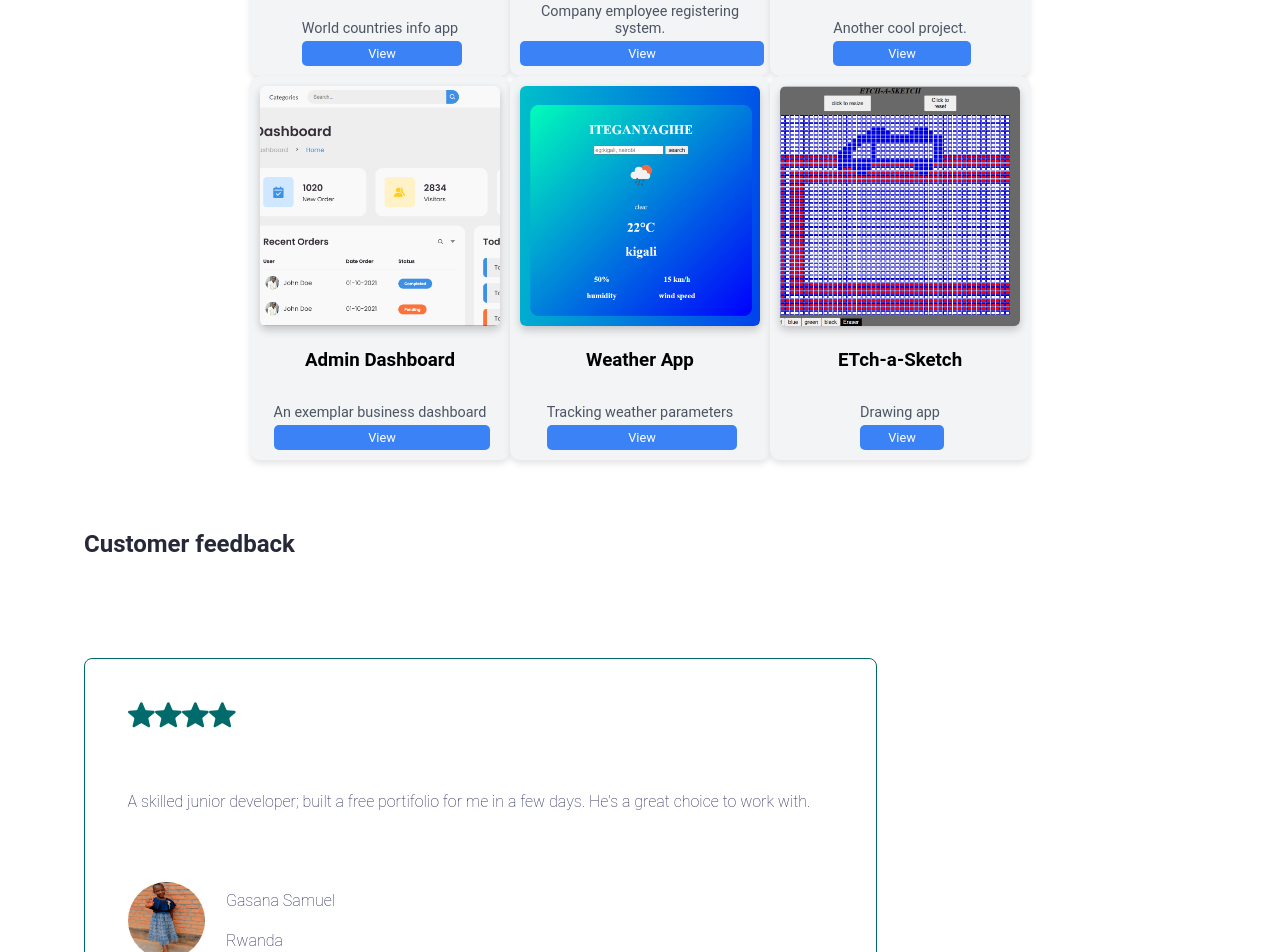
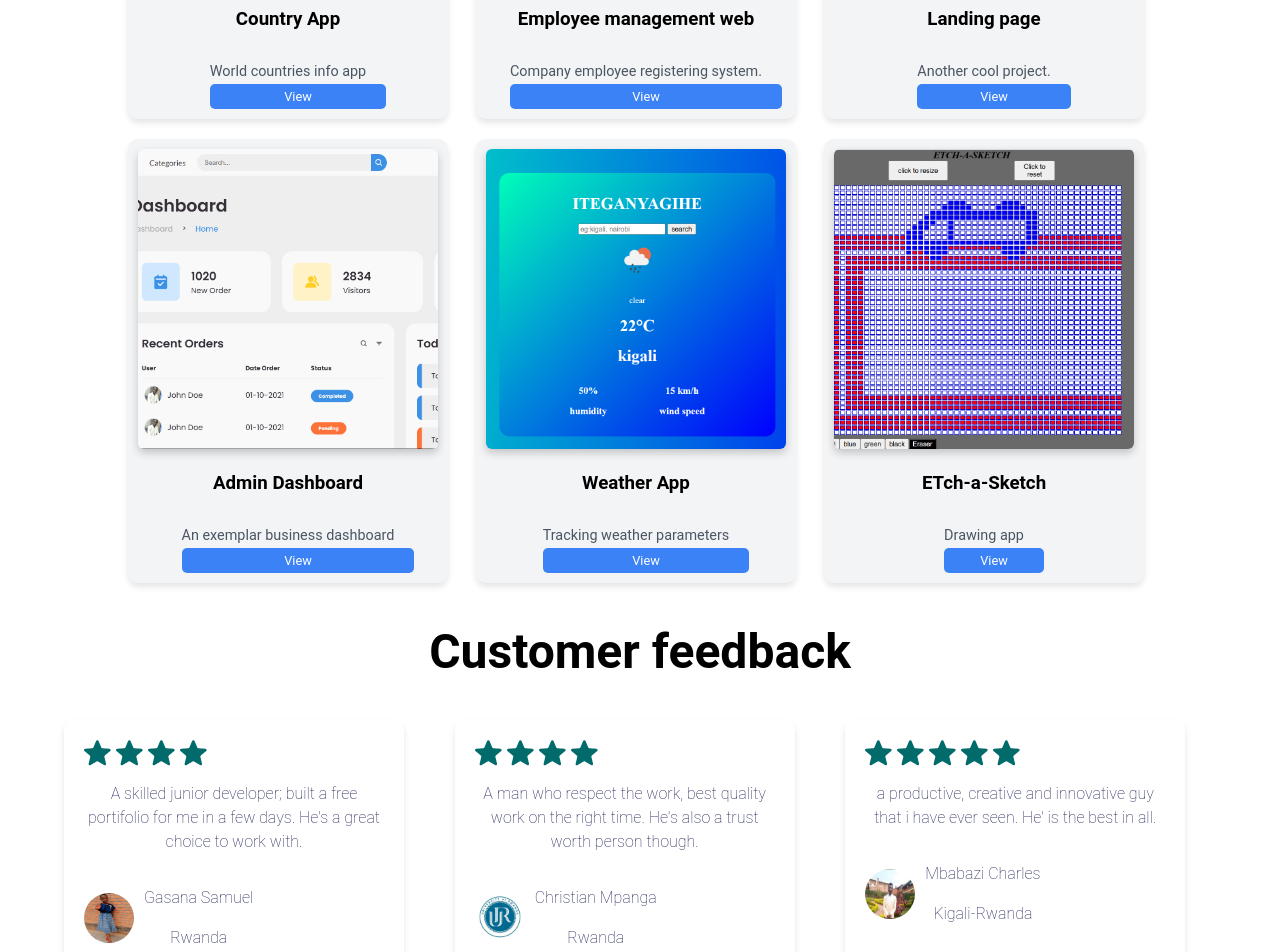
Before and after one commit to NIYIKIZA20/Personal_portifolio, a React (Create React App) app: page / in a window 1280 px wide. Shown: the part 2980-3932 px from the top of the page. Built offline with nearby package versions, Linux system fonts and the light colour scheme.

Commit message:
18th March commit

```diff
--- a/src/App.css
+++ b/src/App.css
@@ -355,11 +355,16 @@ li {
   color: white;
 }
                             /* My Portfolio Starts */
-                            .portfolio-section {
+                            .portfolio-section,
+                            .testimonialDivSection {
                               text-align: center;
+                              width: 90%;
+                              max-width: 1200px;
+                              margin: auto;
                             }
 
-                            .portfolio-main-title {
+                            .portfolio-main-title,
+                            .portfolioContainer {
                               font-size: 2rem;
                               font-weight: bold;
                               margin-bottom: 16px;
@@ -371,7 +376,7 @@ li {
                               justify-content: center;
                               align-items: center;
                               flex-wrap: wrap;
-                              gap: 10px;
+                              gap: 20px;
                               margin-bottom: 16px;
                             }
 
@@ -387,25 +392,25 @@ li {
                               border-radius: 8px;
                               cursor: pointer;
                               color: var(--white);
-
-                            }
-                            .github-button:hover
-                            {
-                            background-color: var(--bg-shade);
-                            color: var(--black);
+                              margin-left: auto;
                             }
 
-                            .portfolio-grid {
-                              display: flex;
-                              flex-wrap: wrap;
+                            .github-button:hover {
+                              background-color: var(--bg-shade);
+                              color: var(--black);
+                            }
+
+                            .portfolio-grid,
+                            .portfolioSectionContainer {
+                              display: grid;
+                              grid-template-columns: repeat(auto-fit, minmax(300px, 1fr));
+                              gap: 20px;
                               justify-content: center;
-                              gap: 25p;
                             }
 
                             .portfolio-card {
-                              width: 30%;
-                              max-width: 240px;
-                              min-height: 220px;
+                              max-width: 300px;
+                              min-height: 240px;
                               background: #f3f4f6;
                               padding: 10px;
                               border-radius: 10px;
@@ -451,27 +456,28 @@ li {
                               display: flex;
                               justify-content: center;
                               align-items: center;
-                              margin-top: 2px; /* Reduced space above button */
+                              margin-top: 2px;
+                              width: 100%;
                             }
 
                             .portfolio-button {
-                              display:block;
-                              padding: 5px 2px;
-                              width:100% ;
+                              display: block;
+                              padding: 5px 10px;
+                              width: 100%;
                               background: #3b82f6;
                               color: white;
                               border-radius: 5px;
                               text-decoration: none;
                               text-align: center;
                               font-size: 0.8rem;
-                              align-self: center;
                             }
 
+                            @media (max-width: 800px) {
+                              .portfolio-card,
+                              .testimonialDivSectionCard {
+                                width: 45%;
+                              };
 
-                            @media (max-width: 800px) {
-                              .portfolio-card {
-                                width: 45%;
-                              }
                             }
 
                             @media (max-width: 550px) {
@@ -480,11 +486,14 @@ li {
                                 text-align: center;
                               }
                               .portfolio-grid {
-                                flex-direction: column;
+                                grid-template-columns: 1fr;
                                 align-items: center;
                               }
                               .portfolio-card {
-                                width: 90%; /* 1 card per row on small screens */
+                                width: 90%;
+                              }
+                              .testimonialDivSectionCard {
+                                width: 100%;
                               }
                             }
 
@@ -492,8 +501,49 @@ li {
 
 
 
+                            .testimonialDivSectionCard {
+                              background: #fff;
+                              padding: 20px;
+                              border-radius: 10px;
+                              box-shadow: 0 4px 6px rgba(0, 0, 0, 0.1);
+                              gap: 10px;
+                              max-width: 300px;
+                              transition: background-color 0.3s ease;
+                            }
+
+                            .testimonialDivSectionCard:hover {
+                              background-color: #f1f1ff;
+                            }
+
+                            .testimonialDivSectionCardReview {
+                              display: flex;
+                              gap: 5px;
+                            }
+
+                            .textName {
+                              font-size: 1rem;
+                              color: #4b5563;
+                              text-align: center;
+                            }
+
+                            .testimonialDivSectionCardReviewAuthorDetail {
+                              display: flex;
+                              align-items: center;
+                              gap: 10px;
+                            }
+
+                            .testimonialImage {
+                              width: 50px;
+                              height: 50px;
+                              border-radius: 50%;
+                            }
 
 
+
+
+
+
+/*
 .testimonialDivSection {
   display: flex;
   padding: 50px 84px;
@@ -541,7 +591,7 @@ li {
   max-height: 100px;
   border-radius: 50% 50%;
 
-}
+}  */
 .contactSection {
   display: flex;
   padding: 40px 85px;
@@ -738,13 +788,13 @@ select {
   }
 
   @media (min-width: 800px) {
-    .profile-content {
+    .profile-content{
       flex-direction: row;
       justify-content: space-around;
       align-items: center;
     }
                             /* global section margin*/
-    .profile-container {
+    .profile-container{
       position: relative;
       margin: 0 10%;
       height: calc(100vh - 60px);
--- a/src/Page/Home/Testimonials.js
+++ b/src/Page/Home/Testimonials.js
@@ -3,11 +3,10 @@ import data from "../../data/index.json";
 export default function Testimonial() {
   return (
     <section className="testimonialDivSection" id="testimonial">
-      <div className="portfolioContainer-box">
-        <div className="portfolioContainer">
-          <h2 className="sectionsHeading">Customer feedback</h2>
-        </div>
+      <div className="portfolioContainer">
+        <h2 className="sectionsHeading">Customer feedback</h2>
       </div>
+
       <div className="portfolioSectionContainer">
         {data?.testimonial?.map((item, index) => (
 
```
